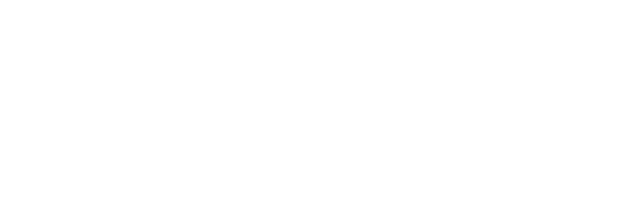
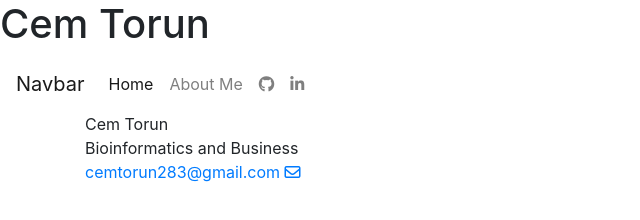
Before and after one commit to cemtorun/cemtorun.github.io, a plain HTML site: page index.html in a window 1280 px wide. Shown: the whole page, without its empty margins (0-640 px from the left). Drawn offline with nearby package versions, Linux system fonts and the light colour scheme.

Commit message:
nav and footer started

```diff
--- a/index.html
+++ b/index.html
@@ -1,12 +1,75 @@
 <!DOCTYPE html>
 <html lang="en">
+
 <head>
     <meta charset="UTF-8">
     <meta name="viewport" content="width=device-width, initial-scale=1.0">
     <meta http-equiv="X-UA-Compatible" content="ie=edge">
-    <title>Document</title>
+
+    <!-- Google Font -->
+    <link href="https://fonts.googleapis.com/css?family=Inconsolata&display=swap" rel="stylesheet">
+    <link href="https://fonts.googleapis.com/css?family=Lato&display=swap" rel="stylesheet">
+
+    <!-- Bootstrap CSS -->
+    <link rel="stylesheet" href="https://stackpath.bootstrapcdn.com/bootstrap/4.1.3/css/bootstrap.min.css"
+        integrity="sha384-MCw98/SFnGE8fJT3GXwEOngsV7Zt27NXFoaoApmYm81iuXoPkFOJwJ8ERdknLPMO" crossorigin="anonymous">
+
+    <!-- Custom CSS -->
+    <link rel="stylesheet" href="assets/css/main.css">
+
+    <!-- Font Awesome -->
+    <script src="https://kit.fontawesome.com/9ed7150226.js"></script>
+
+
+    <title>cem</title>
 </head>
+
 <body>
 
+    <h1>Cem Torun</h1>
+
+    <!-- NAVBAR -->
+
+
+    <nav class="navbar navbar-expand-lg navbar-light">
+        <a class="navbar-brand" href="#">Navbar</a>
+        <button class="navbar-toggler" type="button" data-toggle="collapse" data-target="#navbarNavAltMarkup"
+            aria-controls="navbarNavAltMarkup" aria-expanded="false" aria-label="Toggle navigation">
+            <span class="navbar-toggler-icon"></span>
+        </button>
+        <div class="collapse navbar-collapse" id="navbarNavAltMarkup">
+            <div class="navbar-nav">
+                <a class="nav-item nav-link active" href="#">Home</a>
+                <a class="nav-item nav-link" href="#">About Me</a>
+                <a class="nav-item nav-link" href="#">
+                    <i class="fab fa-github"></i>
+                </a>
+                <a class="nav-item nav-link" href="#">
+                    <i class="fab fa-linkedin-in"></i>
+                </a>
+
+
+            </div>
+        </div>
+    </nav>
+
+
+    <!-- FOOTER -->
+
+    <section class="container">
+        <div class="row">
+            <div class="col-6">
+                <div class="footer">
+                    <p class="mb-0">Cem Torun</p>
+                    <p class="mb-0">Bioinformatics and Business</p>
+                    <a href="cemtorun283@gmail.com">cemtorun283@gmail.com</a>
+                    <a href="#"><i class="far fa-envelope"></i></a>
+                </div>
+            </div>
+        </div>
+    </section>
+
+
 </body>
+
 </html>
```
